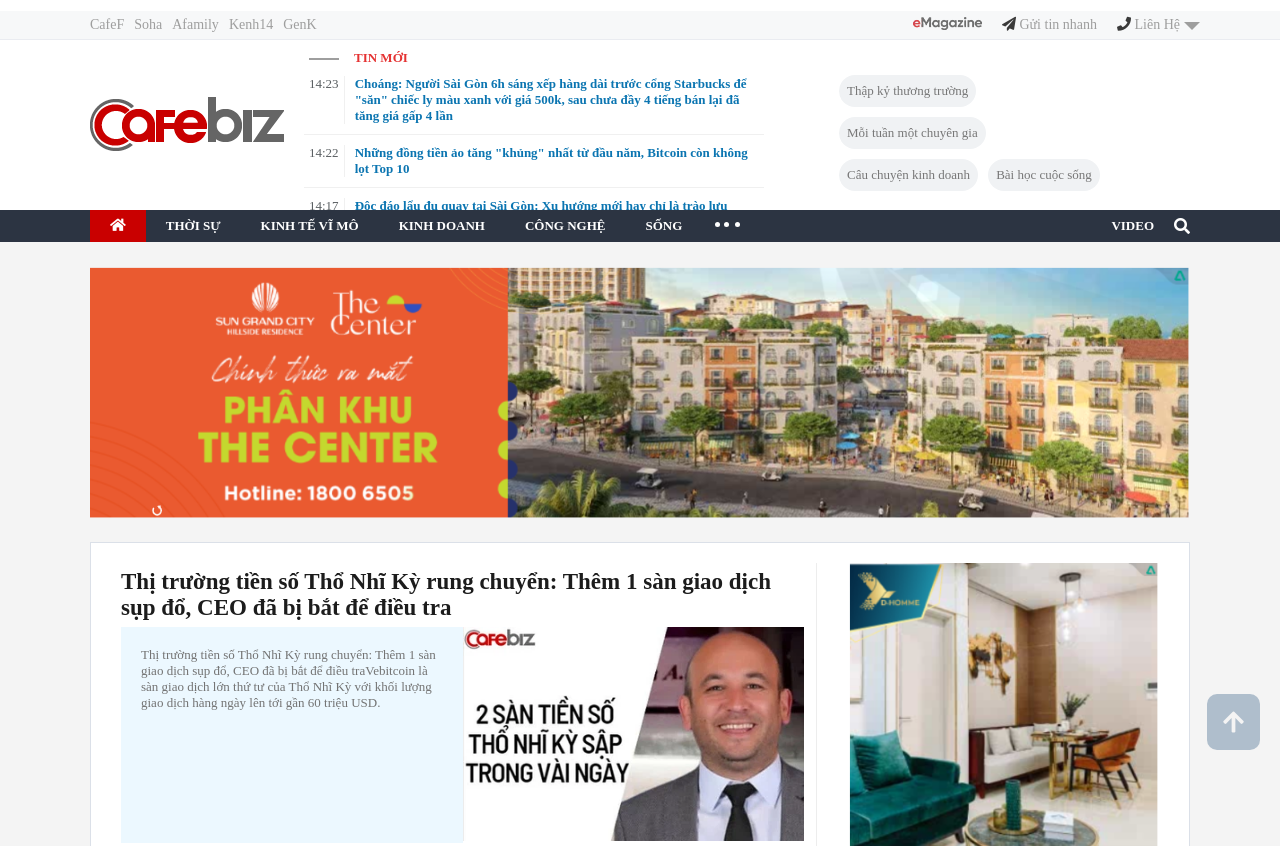
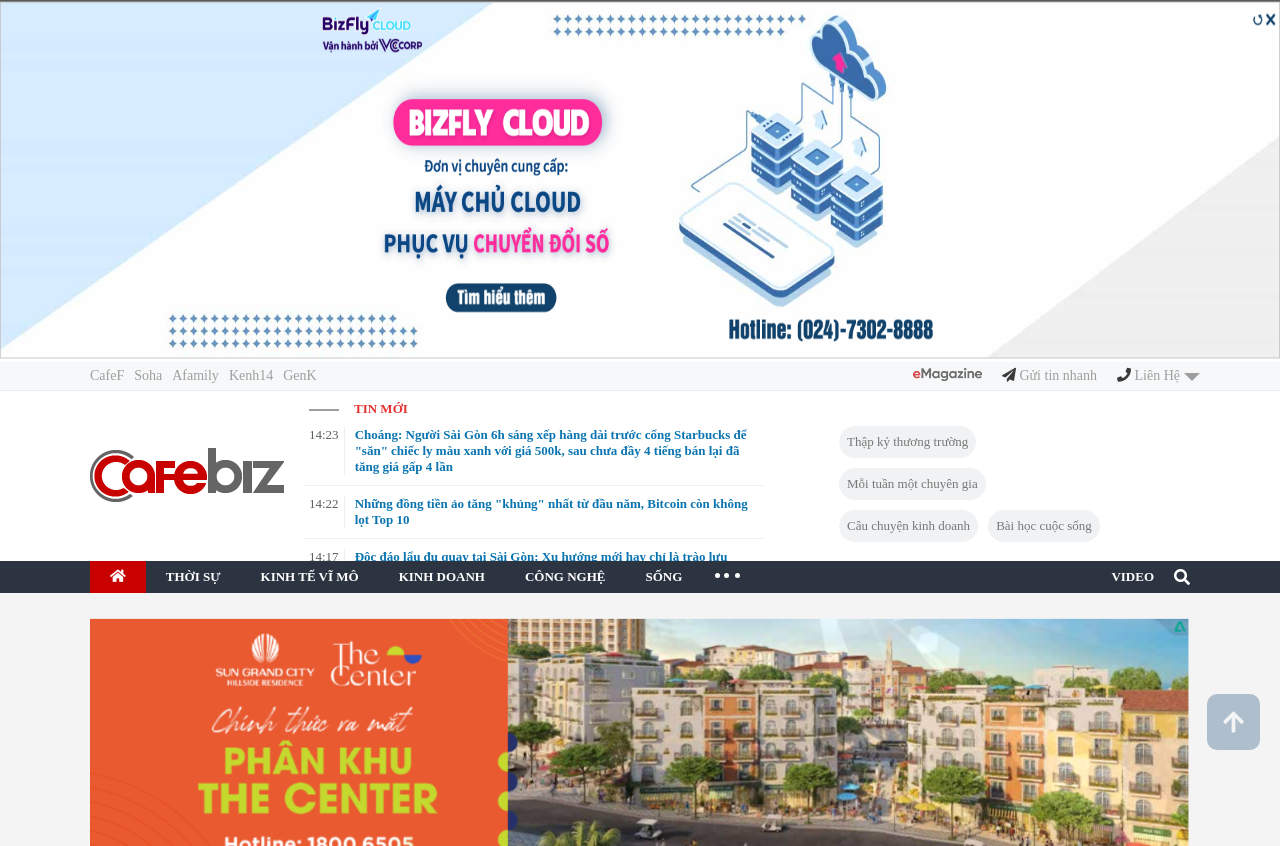
Before and after one commit to GaryHuu/news, a plain HTML site: page index.html in a window 1280 px wide. Shown: the top 846 px of the page. Drawn offline with Linux system fonts and the light colour scheme.

Commit message:
ngay 5 thang 3

```diff
--- a/js/app.js
+++ b/js/app.js
@@ -26,7 +26,7 @@
   window.scroll({ top: 0, behavior: "smooth" });
 });
 
-// setTimeout(() => {
-//   window.scrollTo(0, 0);
-//   document.querySelector(".i-frame").style.height = "360px";
-// }, 50);
+setTimeout(() => {
+  window.scrollTo(0, 0);
+  document.querySelector(".i-frame").style.height = "360px";
+}, 50);
```
Also changed, not shown: index.html (+1 -0 lines).
